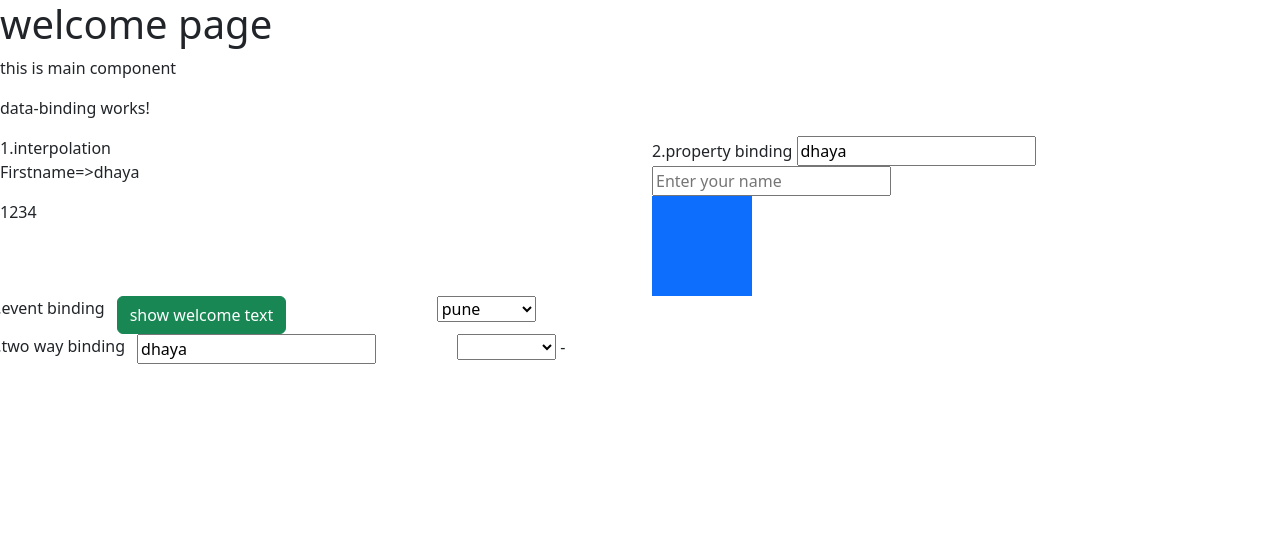
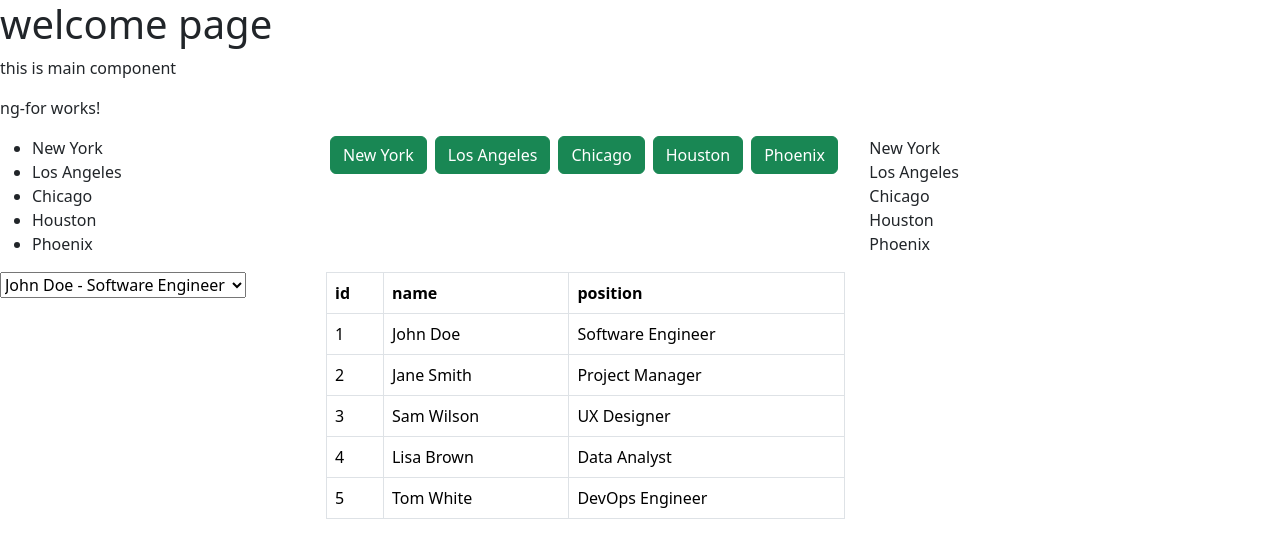
Before and after one commit to DhayanithiVasanthakumar/angular-19, an Angular app in the folder l1/: page / in a window 1280 px wide. Shown: the top 558 px of the page. Built offline with nearby package versions, Linux system fonts and the light colour scheme.

Commit message:
structural directive

```diff
--- a/l1/src/app/app.html
+++ b/l1/src/app/app.html
@@ -12,4 +12,7 @@
     </tr>
 </table> -->
 
-<app-data-binding></app-data-binding>
+<!-- <app-data-binding></app-data-binding> -->
+
+<!-- <app-ng-if></app-ng-if> -->
+<app-ng-for></app-ng-for>
--- a/l1/src/app/app.ts
+++ b/l1/src/app/app.ts
@@ -2,10 +2,12 @@ import { Component, signal } from '@angular/core';
 import { RouterOutlet } from '@angular/router';
 import { DataBinding } from '../components/data-binding/data-binding';
 import { Admin } from '../components/admin/admin';
+import { NgIf } from "../components/ng-if/ng-if";
+import { NgFor } from '../components/ng-for/ng-for';
 
 @Component({
   selector: 'app-root',
-  imports: [ DataBinding],
+  imports: [ NgIf,NgFor],
   templateUrl: './app.html',
   styleUrl: './app.css'
 })
--- /dev/null
+++ b/l1/src/components/ng-for/ng-for.html
@@ -0,0 +1,53 @@
+<p>ng-for works!</p>
+
+<!-- array of list -->
+<div class="row">
+    <div class="col-3">
+        <ul>
+            <li *ngFor="let city of cityList">{{city}}</li>
+        </ul>
+    </div>
+
+    <div class="col-5">
+        <button *ngFor="let city of cityList" class="btn btn-success mx-1" >
+            {{city}}
+        </button>
+    </div>
+
+    <div class="col-3">
+        <div *ngFor="let city of cityList">
+           <span>{{city}}</span>
+
+        </div>
+    </div>
+</div>
+
+<!-- array of objects -->
+<div class="row">
+    <div class="col-3">
+       <select >
+        <option *ngFor="let emp of employeeList" [value]="emp.id">
+              {{emp.name}}  - {{emp.position}}
+        </option>
+       </select>
+    </div>
+    <div class="col-5">
+       <table class="table table-bordered">
+        <thead>
+            <tr>
+                <th>id</th>
+                <th>name</th>
+                <th>position</th>
+            </tr>
+        </thead>
+        <tbody>
+            <tr *ngFor="let emp of employeeList;let sno=index">
+                <td>{{sno+1}}</td>
+                <td>{{emp.name}}</td>
+                <td>{{emp.position}}</td>
+            </tr>
+        </tbody>
+       </table>
+
+    </div>
+</div>
--- /dev/null
+++ b/l1/src/components/ng-for/ng-for.ts
@@ -0,0 +1,23 @@
+import { CommonModule } from '@angular/common';
+import { Component } from '@angular/core';
+
+@Component({
+  selector: 'app-ng-for',
+  imports: [CommonModule],
+  templateUrl: './ng-for.html',
+  styleUrl: './ng-for.css'
+})
+export class NgFor {
+
+  //array of list
+  cityList:String[] = ["New York", "Los Angeles", "Chicago", "Houston", "Phoenix"];
+
+  //array of objects
+  employeeList :any[] = [
+    {id: 1, name: "John Doe", position: "Software Engineer"},
+    {id: 2, name: "Jane Smith", position: "Project Manager"},
+    {id: 3, name: "Sam Wilson", position: "UX Designer"},
+    {id: 4, name: "Lisa Brown", position: "Data Analyst"},
+    {id: 5, name: "Tom White", position: "DevOps Engineer"}
+  ]
+}
--- /dev/null
+++ b/l1/src/components/ng-if/ng-if.html
@@ -0,0 +1,32 @@
+<p>ng-if works!</p>
+
+<div class="row">
+    <div class="col-3">
+        <div class="bg-success p-3" *ngIf="div1Visible">
+            div 1
+        </div>
+    </div>
+
+    <div class="col-3">
+        <div class="bg-primary p-3" *ngIf="number1==number2">
+            div2
+        </div>
+    </div>
+</div>
+
+
+<div class="row pt-2">
+    <div class="col-3 text-center">
+        <button class="btn btn-danger" (click)="hideDiv1()">hide</button>
+        <button class="btn btn-success mx-3" (click)="showDiv1()">show</button>
+    </div>
+
+    <div class="col-3">
+        <input type="text" [(ngModel)]="number1">
+        <input type="text" [(ngModel)]="number2">
+    </div>
+
+    <div class="col-3">
+        {{number1 == number2}}
+    </div>
+</div>
--- /dev/null
+++ b/l1/src/components/ng-if/ng-if.ts
@@ -0,0 +1,23 @@
+import { CommonModule } from '@angular/common';
+import { Component } from '@angular/core';
+import { FormsModule } from '@angular/forms';
+
+@Component({
+  selector: 'app-ng-if',
+  imports: [CommonModule,FormsModule],
+  templateUrl: './ng-if.html',
+  styleUrl: './ng-if.css'
+})
+export class NgIf {
+  div1Visible:boolean= false;
+
+  number1:string="";
+  number2:string="";
+
+  hideDiv1() {
+    this.div1Visible = false;
+  }
+  showDiv1() {
+    this.div1Visible = true;
+  }
+}
```
Also changed, not shown: l1/src/components/ng-for/ng-for.css (added), l1/src/components/ng-if/ng-if.css (added), 2 other files (tests, documents, lock files or other folders).
